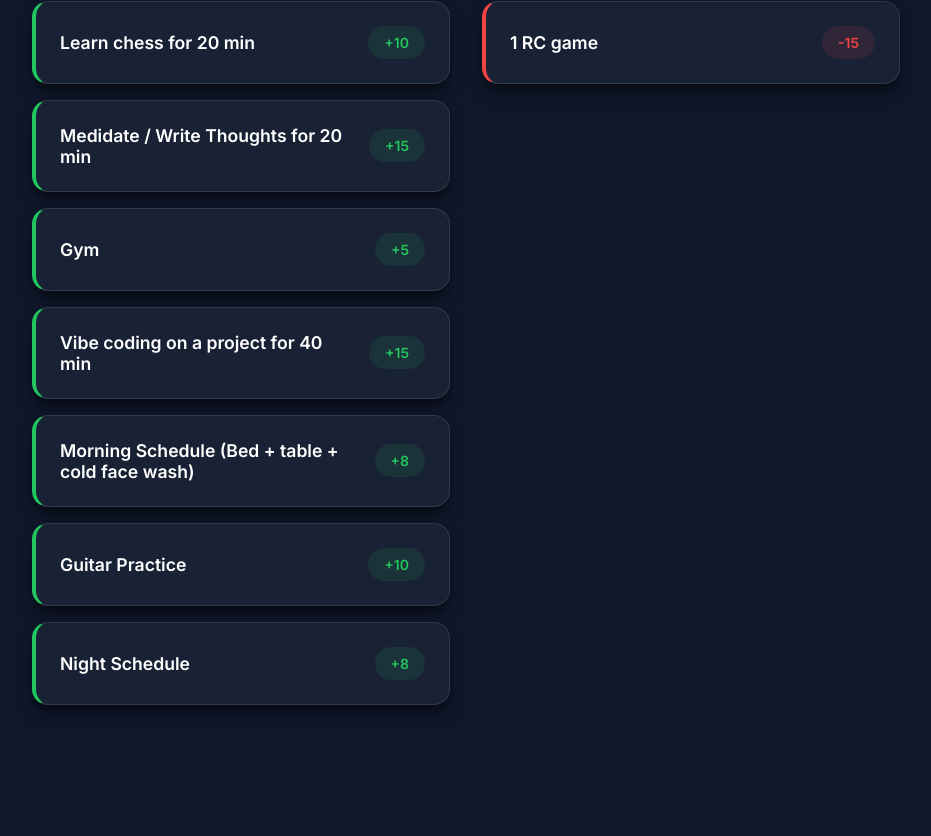
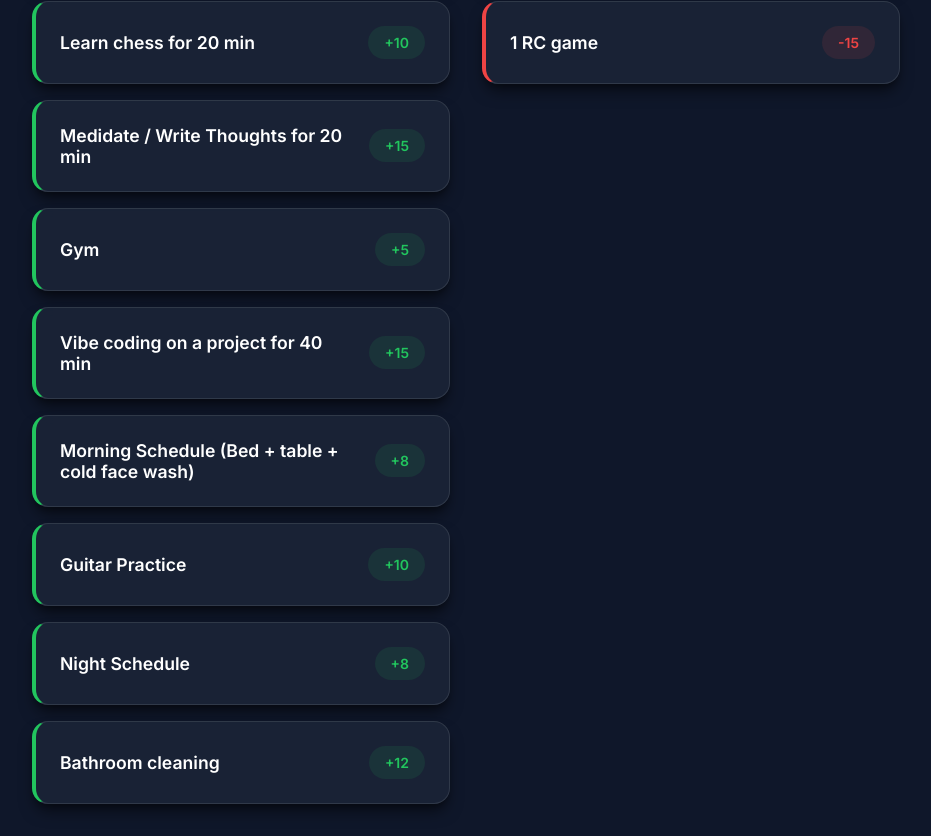
Before and after one commit to rai-rakesh/lifePoints, a Next.js app: page / in a window 1280 px wide. Shown: the part 695-1531 px from the top of the page, without its empty margins (174-1105 px from the left). Before the commit the page ends 1432 px from the top, so only its background shows below. Built offline with nearby package versions, Linux system fonts and the light colour scheme; no server answers; the database is empty.

Commit message:
task updated 2

```diff
--- a/src/app/page.tsx
+++ b/src/app/page.tsx
@@ -25,6 +25,7 @@ const TASKS: Task[] = [
     { id: 14, label: 'Guitar Practice', points: 10 },
     { id: 15, label: '1 RC game', points: -15 },
     { id: 16, label: 'Night Schedule', points: 8 },
+    { id: 17, label: 'Bathroom cleaning', points: 12 },
 ];
 
 export default function Home() {
```
